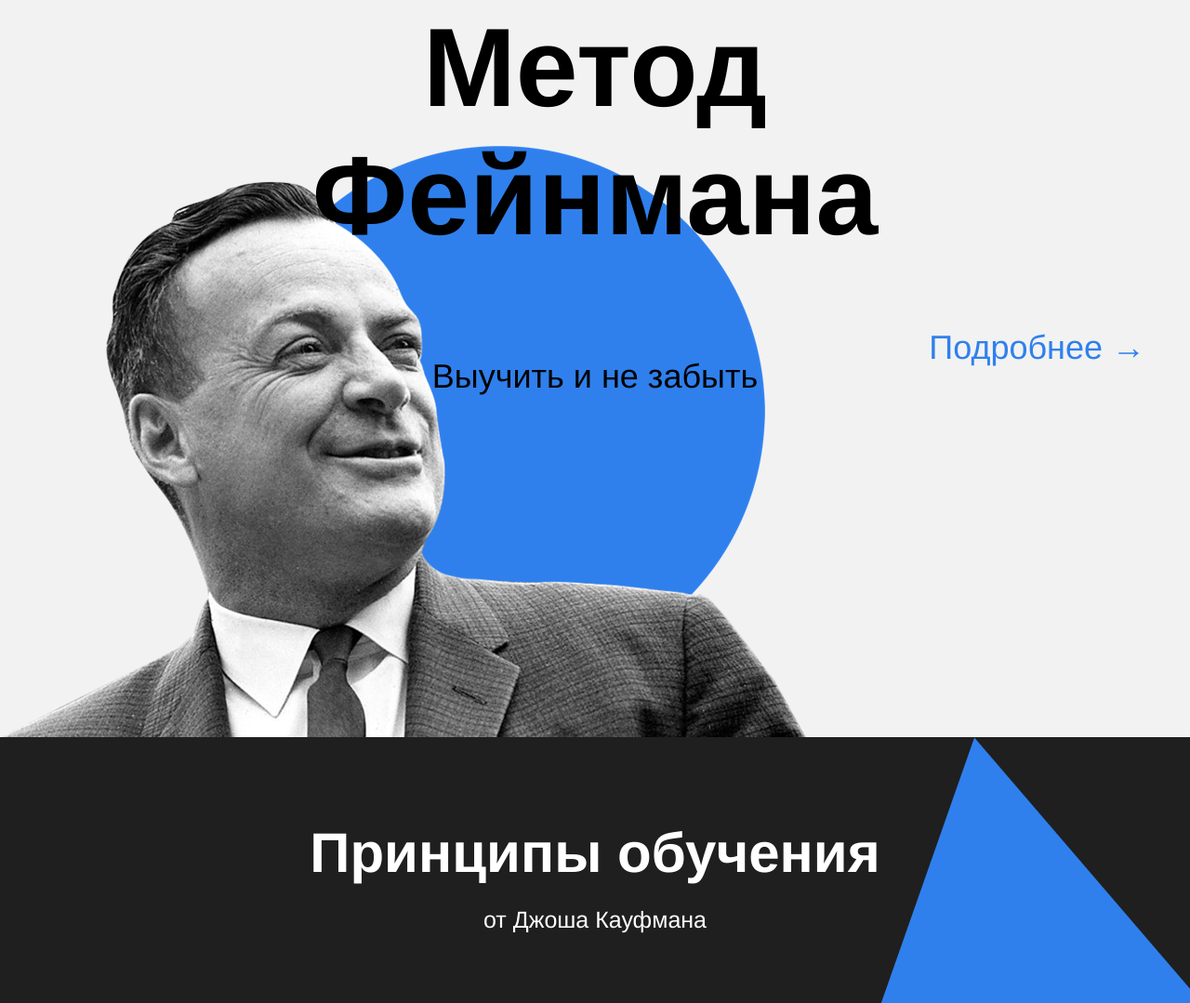
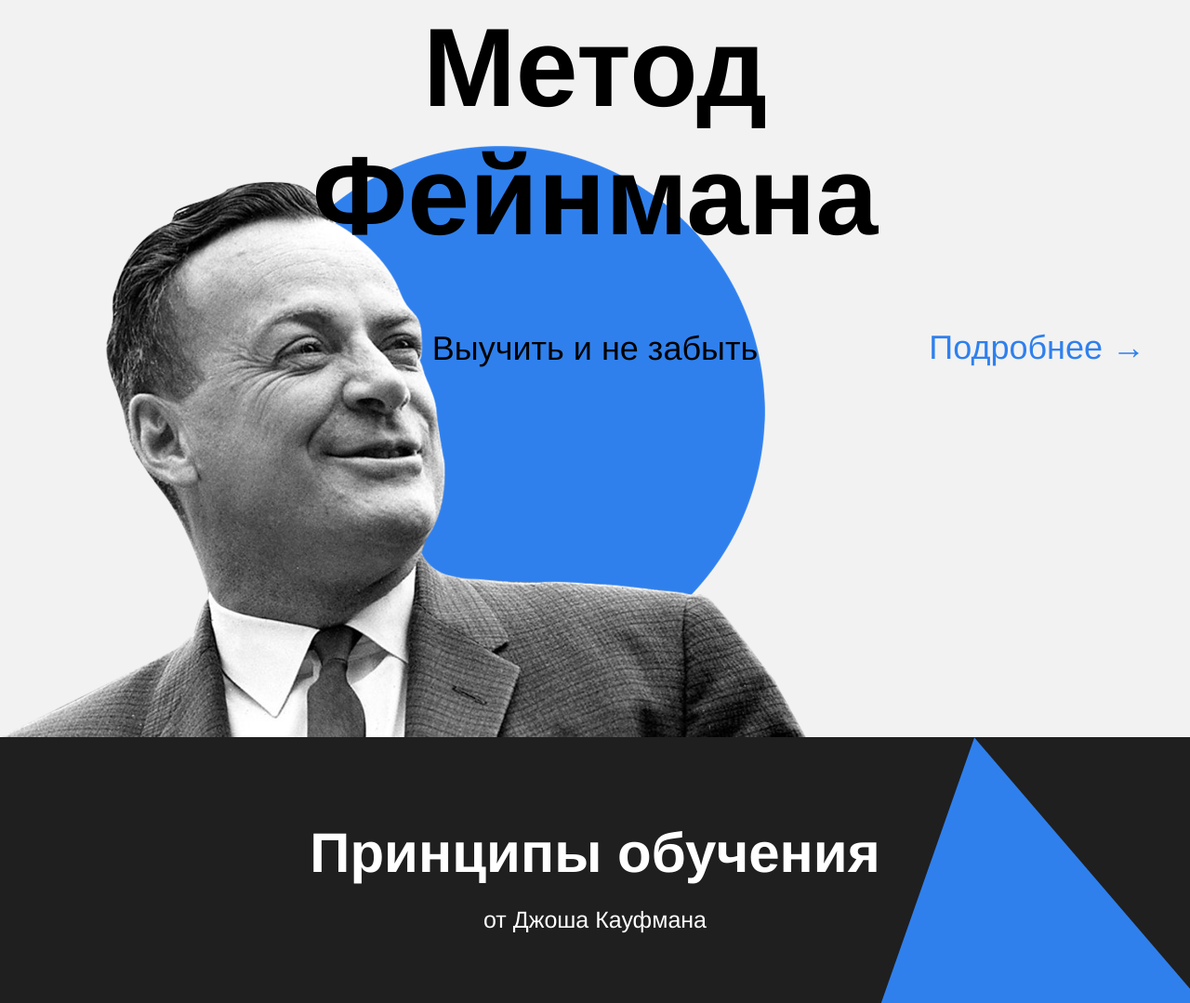
Before and after one commit to elisfemina/how-to-learn, a plain HTML site: page index.html in a window 1280 px wide. Shown: the part 2104-3183 px from the top of the page at 93% size. Drawn offline with Linux system fonts and the light colour scheme.

Commit message:
review 2

```diff
--- a/styles/style.css
+++ b/styles/style.css
@@ -192,8 +192,7 @@
 }
 
 .feynman__subtitle {
-  margin: 0 auto;
-  padding-top: 100px;
+  margin: 70px auto 0;
   text-align: center;
   line-height: 51px;
   font-size: 36px;
```
